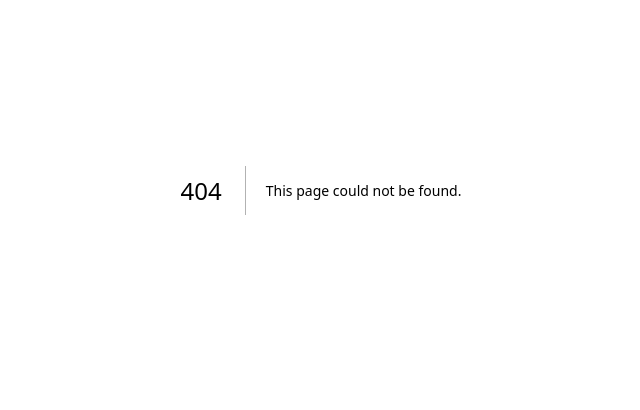
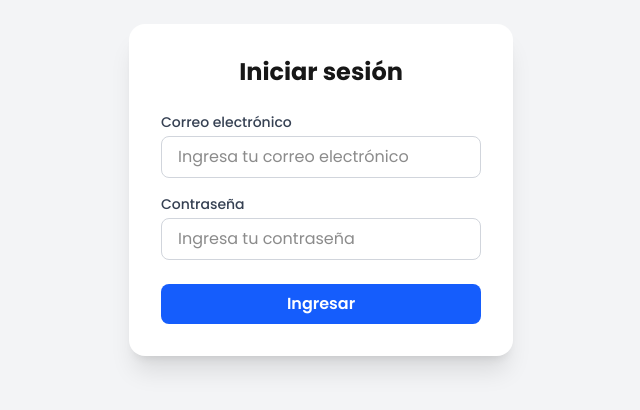
Before and after one commit to neoshock/gcp-proyect, a Next.js app: page /login in a window 1280 px wide. Before the commit this address had no page. Shown: the part 210-620 px from the top of the page, without its empty margins (319-959 px from the left). Built offline with nearby package versions, Linux system fonts and the light colour scheme; no server answers.

Commit message:
Implement invoice registration for payment stripe

```diff
--- a/src/app/api/create-checkout-session/route.ts
+++ b/src/app/api/create-checkout-session/route.ts
@@ -8,12 +8,13 @@ const stripe = new Stripe(process.env.STRIPE_SECRET_KEY!, {
 });
 
 export async function POST(req: Request) {
-    const { amount, price, name, email, phone, country, province, city, address } = await req.json();
+    const { amount, price, name, email, phone, country, province, city, address, orderNumber } = await req.json();
     try {
         const session = await stripe.checkout.sessions.create({
             payment_method_types: ['card'],
             mode: 'payment',
             metadata: {
+                orderNumber,
                 name,
                 email,
                 phone,
@@ -28,7 +29,8 @@ export async function POST(req: Request) {
                     price_data: {
                         currency: 'usd',
                         product_data: {
-                            name: `Paquete de ${amount} números`,
+                            name: `Paquete de ${amount} números, Numero de orden: ${orderNumber}`,
+                            description: `Es importante que guardes el numero de orden: ${orderNumber}`,
                         },
                         unit_amount: price * 100,
                     },
--- /dev/null
+++ b/src/app/api/invoice/complete/route.ts
@@ -0,0 +1,32 @@
+import { NextRequest, NextResponse } from 'next/server';
+import { createClient } from '@supabase/supabase-js';
+
+const supabase = createClient(
+    process.env.NEXT_PUBLIC_SUPABASE_URL!,
+    process.env.SUPABASE_SERVICE_ROLE_KEY!
+);
+
+export async function POST(req: NextRequest) {
+    try {
+        const { orderNumber, status } = await req.json();
+
+        if (!orderNumber || !status) {
+            return NextResponse.json({ error: 'Faltan parámetros requeridos.' }, { status: 400 });
+        }
+
+        const { error } = await supabase
+            .from('invoices')
+            .update({ status })
+            .eq('order_number', orderNumber);
+
+        if (error) {
+            console.error('Error al actualizar factura:', error);
+            return NextResponse.json({ error: 'Error al actualizar factura.' }, { status: 500 });
+        }
+
+        return NextResponse.json({ success: true });
+    } catch (err) {
+        console.error('Error en el endpoint /invoice/complete:', err);
+        return NextResponse.json({ error: 'Error interno del servidor.' }, { status: 500 });
+    }
+}
--- a/src/app/api/webhook/route.ts
+++ b/src/app/api/webhook/route.ts
@@ -35,8 +35,8 @@ export async function POST(req: NextRequest) {
             const metadata = session.metadata;
             console.log('Metadata:', metadata);
 
-            if (metadata && metadata.amount && metadata.email && metadata.name && metadata.phone) {
-                const { name, email, phone, amount } = metadata;
+            if (metadata?.orderNumber) {
+                const { orderNumber, name, email, phone, amount } = metadata
 
                 await fetch(`${process.env.NEXT_PUBLIC_BASE_URL}/api/raffle/register`, {
                     method: 'POST',
@@ -49,6 +49,15 @@ export async function POST(req: NextRequest) {
                         stripeSessionId: session.id,
                     }),
                 });
+
+                await fetch(`${process.env.NEXT_PUBLIC_BASE_URL}/api/invoice/complete`, {
+                    method: 'POST',
+                    headers: { 'Content-Type': 'application/json' },
+                    body: JSON.stringify({
+                        orderNumber,
+                        status: 'completed'
+                    }),
+                })
             }
         }
 
--- a/src/app/checkout/page.tsx
+++ b/src/app/checkout/page.tsx
@@ -51,12 +51,32 @@ function CheckoutPageContent() {
     };
 
     const handleStripePayment = async () => {
-        // Validate form before proceeding
         if (!validateForm()) return;
 
+        setIsProcessing(true);
+
+        try {
+            // Crear la factura pendiente en la base de datos
+            await createInvoiceWithParticipant({
+                orderNumber: orderNumber,
+                fullName: `${formData.name} ${formData.lastName}`,
+                email: formData.email,
+                phone: formData.phone,
+                country: formData.country,
+                status: PaymentStatus.PENDING,
+                paymentMethod: 'STRIPE',
+                province: formData.province,
+                city: formData.city,
+                address: formData.address,
+                amount: amount,
+                totalPrice: price
+            });
+
+            // Crear sesión de checkout de Stripe
             const res = await fetch('/api/create-checkout-session', {
                 method: 'POST',
                 body: JSON.stringify({
+                    orderNumber,
                     amount,
                     price,
                     name: `${formData.name} ${formData.lastName}`,
@@ -69,10 +89,21 @@ function CheckoutPageContent() {
                 }),
                 headers: { 'Content-Type': 'application/json' },
             });
+
             const data = await res.json();
+
             if (data.id) {
                 const stripe = await loadStripe(process.env.NEXT_PUBLIC_STRIPE_PUBLISHABLE_KEY!);
                 await stripe?.redirectToCheckout({ sessionId: data.id });
+            } else {
+                throw new Error('No se pudo crear la sesión de Stripe');
+            }
+
+        } catch (error) {
+            console.error('Error en el pago con Stripe:', error);
+            alert('Hubo un error al procesar tu pago. Por favor, intenta de nuevo.');
+        } finally {
+            setIsProcessing(false);
         }
     };
 
@@ -376,9 +407,9 @@ function CheckoutPageContent() {
                                     <p className="font-medium mb-2">Detalles de transferencia:</p>
                                     <p className="mb-1"><span className="font-semibold">Banco:</span> Banco Pichincha</p>
                                     <p className="mb-1"><span className="font-semibold">Tipo de cuenta:</span> Corriente</p>
-                                    <p className="mb-1"><span className="font-semibold">N° de cuenta:</span> 2100012345</p>
-                                    <p className="mb-1"><span className="font-semibold">Titular:</span> Proyecto GPC</p>
-                                    <p className="mb-1"><span className="font-semibold">RUC:</span> 0912345678001</p>
+                                    <p className="mb-1"><span className="font-semibold">N° de cuenta:</span> 2100314106</p>
+                                    <p className="mb-1"><span className="font-semibold">Titular:</span> S&S Producciones S.A</p>
+                                    <p className="mb-1"><span className="font-semibold">RUC:</span> 2390053781001</p>
 
                                     <div className="mt-4 text-gray-700">
                                         <p className="font-semibold text-red-600">IMPORTANTE:</p>
--- /dev/null
+++ b/src/app/login/page.tsx
@@ -0,0 +1,79 @@
+'use client'
+
+import { useState } from 'react'
+import { useRouter } from 'next/navigation'
+import { signInWithEmail } from '../services/auth'
+
+export default function LoginPage() {
+    const router = useRouter()
+    const [email, setEmail] = useState('')
+    const [password, setPassword] = useState('')
+    const [loading, setLoading] = useState(false)
+    const [error, setError] = useState<string | null>(null)
+
+    const handleLogin = async (e: React.FormEvent) => {
+        e.preventDefault()
+        setLoading(true)
+        setError(null)
+
+        try {
+            await signInWithEmail(email, password)
+            router.push('/dashboard')
+        } catch (err: any) {
+            setError(err.message || 'Error al iniciar sesión')
+        } finally {
+            setLoading(false)
+        }
+    }
+
+    return (
+        <div className="min-h-screen flex items-center justify-center bg-gray-100">
+            <form
+                onSubmit={handleLogin}
+                className="bg-white p-8 rounded-2xl shadow-xl w-full max-w-sm"
+            >
+                <h2 className="text-2xl font-bold mb-6 text-center">Iniciar sesión</h2>
+
+                {error && (
+                    <p className="text-red-500 text-sm mb-4 text-center">{error}</p>
+                )}
+
+                <div className="mb-4">
+                    <label className="block text-sm font-medium text-gray-700 mb-1">
+                        Correo electrónico
+                    </label>
+                    <input
+                        type="email"
+                        placeholder='Ingresa tu correo electrónico'
+                        value={email}
+                        onChange={(e) => setEmail(e.target.value)}
+                        required
+                        className="w-full px-4 py-2 border border-gray-300 rounded-lg focus:outline-none focus:ring-2 focus:ring-blue-500"
+                    />
+                </div>
+
+                <div className="mb-6">
+                    <label className="block text-sm font-medium text-gray-700 mb-1">
+                        Contraseña
+                    </label>
+                    <input
+                        type="password"
+                        placeholder='Ingresa tu contraseña'
+                        value={password}
+                        onChange={(e) => setPassword(e.target.value)}
+                        required
+                        className="w-full px-4 py-2 border border-gray-300 rounded-lg focus:outline-none focus:ring-2 focus:ring-blue-500"
+                    />
+                </div>
+
+                <button
+                    type="submit"
+                    disabled={loading}
+                    className="w-full bg-blue-600 hover:bg-blue-700 text-white font-semibold py-2 rounded-lg transition duration-200"
+                >
+                    {loading ? 'Ingresando...' : 'Ingresar'}
+                </button>
+            </form>
+        </div>
+    )
+}
--- /dev/null
+++ b/src/app/services/auth.ts
@@ -0,0 +1,57 @@
+import { supabase } from '../lib/supabase'
+import { Session, User } from '@supabase/supabase-js'
+
+/**
+ * Iniciar sesión con email y contraseña
+ */
+export const signInWithEmail = async (email: string, password: string) => {
+    const { data, error } = await supabase.auth.signInWithPassword({
+        email,
+        password,
+    })
+
+    if (error) throw error
+    return data
+}
+
+/**
+ * Cerrar sesión
+ */
+export const signOutUser = async () => {
+    const { error } = await supabase.auth.signOut()
+    if (error) throw error
+}
+
+/**
+ * Obtener la sesión actual del usuario
+ */
+export const getUserSession = async (): Promise<Session | null> => {
+    const {
+        data: { session },
+        error,
+    } = await supabase.auth.getSession()
+
+    if (error) {
+        console.error('Error al obtener sesión', error)
+        return null
+    }
+
+    return session
+}
+
+/**
+ * Obtener datos del usuario actual
+ */
+export const getCurrentUser = async (): Promise<User | null> => {
+    const {
+        data: { user },
+        error,
+    } = await supabase.auth.getUser()
+
+    if (error) {
+        console.error('Error al obtener usuario', error)
+        return null
+    }
+
+    return user
+}
```
Also changed, not shown: src/app/(auth)/dashboard/page.tsx (added), src/app/(auth)/layout.tsx (added). Lines whose indentation alone changed are shown as unchanged.
